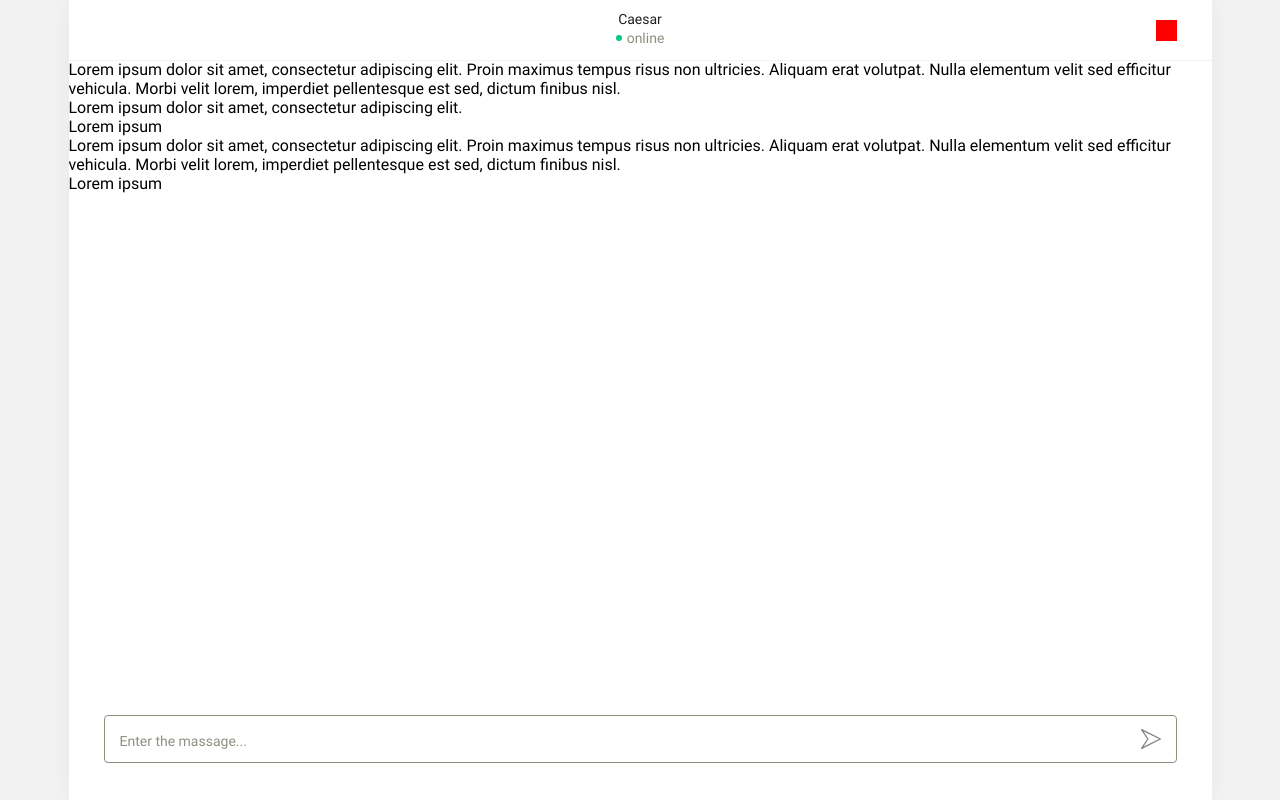
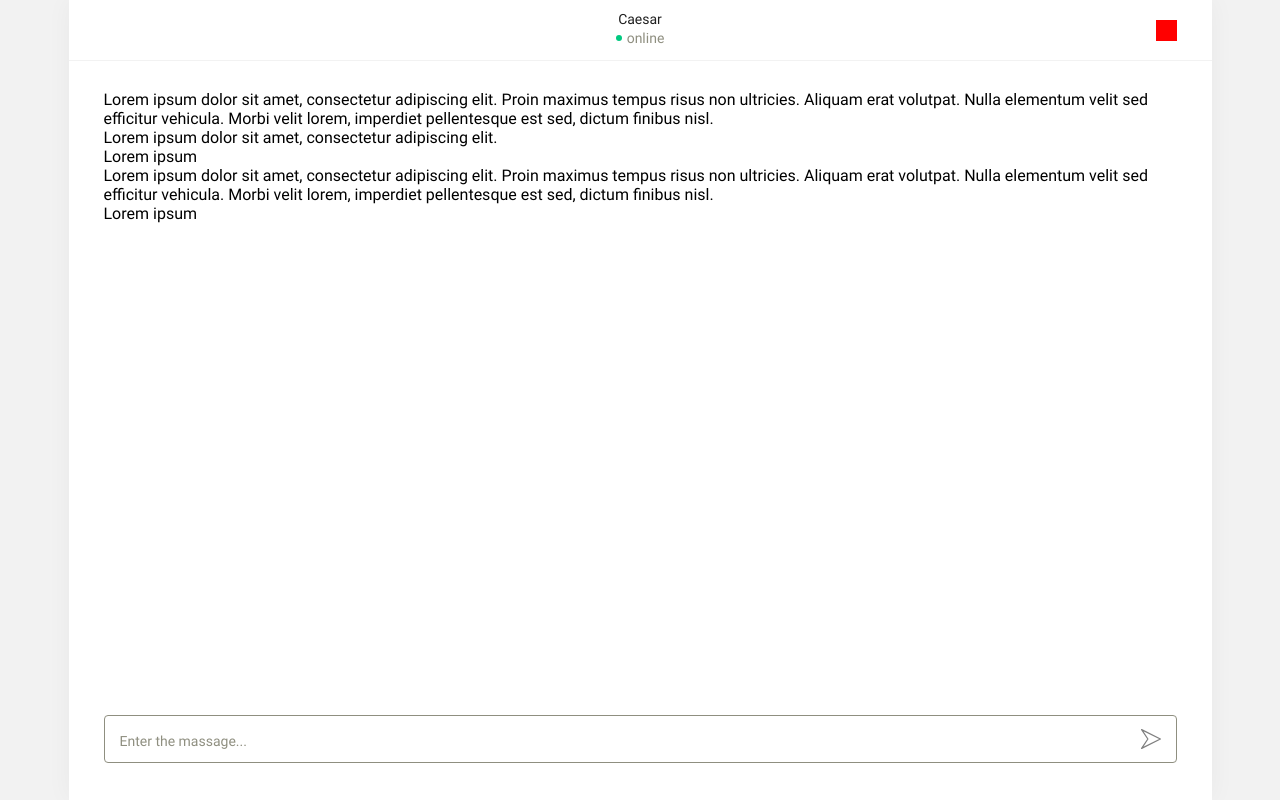
Before and after one commit to mrdimemes/react-chat, a React (Create React App) app in the folder front-end/: page / in a window 1280 px wide. Built offline with nearby package versions, Linux system fonts and the light colour scheme.

Commit message:
path refactoring

```diff
--- a/front-end/src/components/Chat.jsx
+++ b/front-end/src/components/chat/Chat.jsx
@@ -2,9 +2,9 @@ import React from 'react';
 
 import { MassageGallery } from './';
 
-import '../styles/sass/components/Chat.sass';
+import '../../styles/sass/components/chat/Chat.sass';
 
-import sendSvg from '../assets/images/svg/pointer-right.svg';
+import sendSvg from '../../assets/images/svg/pointer-right.svg';
 
 
 function Chat() {
--- a/front-end/src/components/MassageGallery.jsx
+++ b/front-end/src/components/chat/MassageGallery.jsx
@@ -1,6 +1,6 @@
 import React from 'react';
 
-import '../styles/sass/components/MassageGallery.sass';
+import '../../styles/sass/components/chat/MassageGallery.sass';
 
 
 function MassageGallery() {
--- /dev/null
+++ b/front-end/src/components/chat/index.js
@@ -0,0 +1,2 @@
+export { default as Chat } from './Chat';
+export { default as MassageGallery } from './MassageGallery';
--- a/front-end/src/components/index.js
+++ b/front-end/src/components/index.js
@@ -4,5 +4,8 @@ export {
   RegisterForm,
   RegisterConfirmation
 } from './forms';
-export { default as Chat } from './Chat';
-export { default as MassageGallery } from './MassageGallery';
+
+export {
+  Chat,
+  MassageGallery
+} from './chat';
--- a/front-end/src/styles/sass/components/Chat.sass
+++ b/front-end/src/styles/sass/components/chat/Chat.sass
@@ -1,6 +1,6 @@
-@use '../foundation/general'
-@use '../foundation/colors'
-@use '../foundation/mixins'
+@use '../../foundation/general'
+@use '../../foundation/colors'
+@use '../../foundation/mixins'
 
 
 .chat
--- /dev/null
+++ b/front-end/src/styles/sass/components/chat/MassageGallery.sass
@@ -0,0 +1,5 @@
+@use '../../foundation/general'
+
+
+.massage-gallery
+  padding: 30px 35px 0 35px
--- a/front-end/src/styles/sass/pages/ChatPage.sass
+++ b/front-end/src/styles/sass/pages/ChatPage.sass
@@ -1,5 +1,4 @@
 @use '../foundation/general'
-@use '../foundation/colors'
 
 
 .chat-page
```
Also changed, not shown: front-end/src/styles/sass/components/MassageGallery.sass (deleted, +0 -7 lines).
